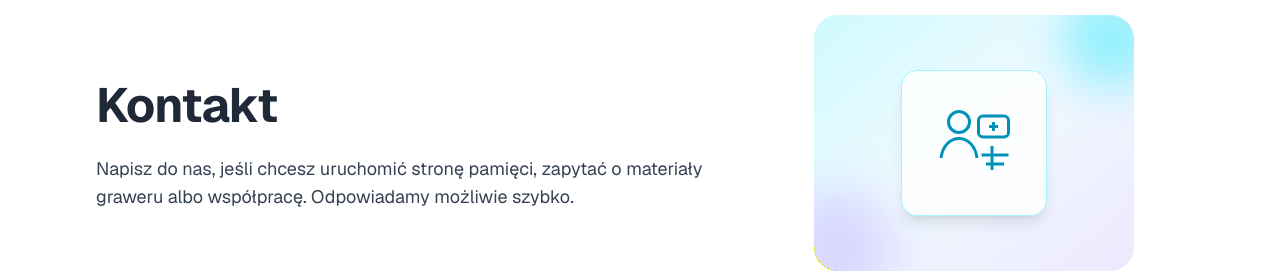
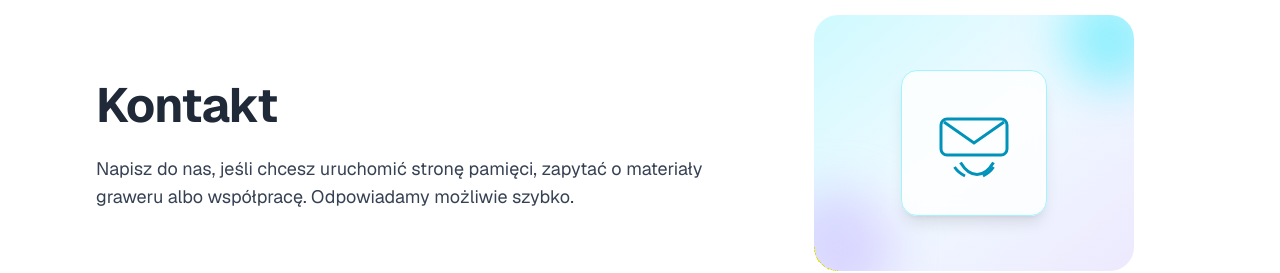
Before and after one commit to Marcinr1984/strona-informacyjna, a Next.js app: page /kontakt in a window 1280 px wide. Shown: the part 166-439 px from the top of the page. Built offline with nearby package versions, Linux system fonts and the light colour scheme.

Commit message:
Ikona kontaktowa w sekcji promo na stronie Kontakt

```diff
--- a/components/SubpagePromo.tsx
+++ b/components/SubpagePromo.tsx
@@ -2,13 +2,22 @@
 
 import { usePathname } from 'next/navigation'
 
-function PromoIllustration() {
+function PromoIllustration({ isKontakt }: { isKontakt: boolean }) {
   return (
     <div className="relative mx-auto h-64 w-full max-w-[320px] overflow-hidden rounded-3xl bg-gradient-to-br from-cyan-100 via-sky-50 to-violet-100">
       <div className="absolute -right-6 -top-6 h-24 w-24 rounded-full bg-cyan-300/60 blur-xl" />
       <div className="absolute -bottom-8 -left-8 h-28 w-28 rounded-full bg-violet-300/50 blur-xl" />
       <div className="absolute inset-0 flex items-center justify-center">
         <div className="rounded-2xl border border-cyan-200 bg-white/80 p-6 shadow-lg backdrop-blur">
+          {isKontakt ? (
+            <svg viewBox="0 0 64 64" className="h-24 w-24 text-cyan-600" fill="none" stroke="currentColor" strokeWidth="2">
+              <rect x="10" y="16" width="44" height="24" rx="4" />
+              <path d="m12 18 20 14 20-14" />
+              <path d="M23 45c3 5 7 8 11 8s8-3 11-8" />
+              <path d="M19 48c2 3 5 5 7 6" />
+              <path d="M45 48c-2 3-5 5-7 6" />
+            </svg>
+          ) : (
             <svg viewBox="0 0 64 64" className="h-24 w-24 text-cyan-600" fill="none" stroke="currentColor" strokeWidth="2">
               <circle cx="22" cy="18" r="7" />
               <path d="M10 42c1-8 6-13 12-13s11 5 12 13" />
@@ -18,6 +27,7 @@ function PromoIllustration() {
               <path d="M40 46h12" />
               <path d="M44 34v16" />
             </svg>
+          )}
         </div>
       </div>
     </div>
@@ -70,7 +80,7 @@ export default function SubpagePromo() {
               </>
             )}
           </div>
-          <PromoIllustration />
+          <PromoIllustration isKontakt={isKontakt} />
         </div>
       </div>
     </section>
```
Lines whose indentation alone changed are shown as unchanged.
